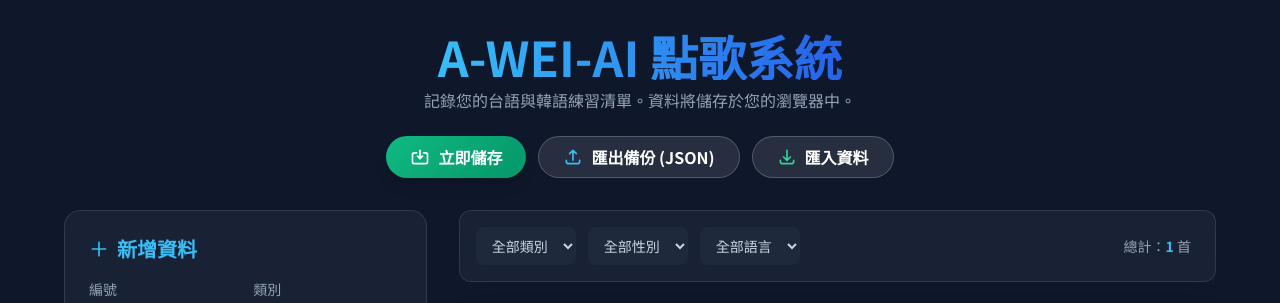
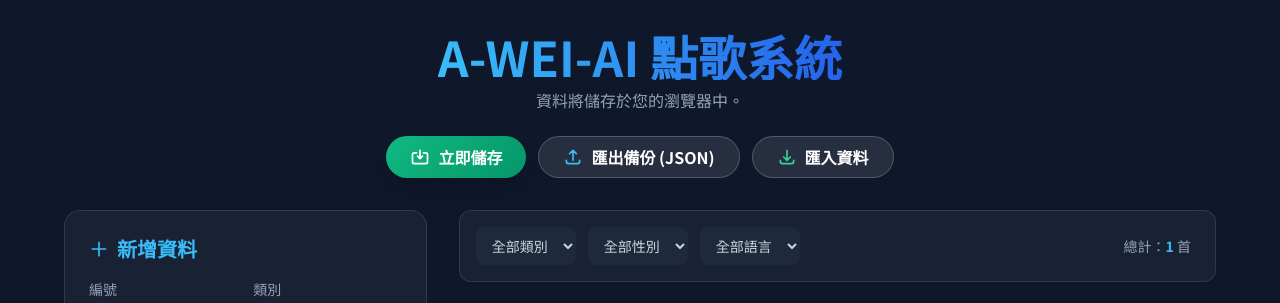
Before and after one commit to wwl6311553-debug/a-wei, a plain HTML site: page index.html in a window 1280 px wide. Shown: the top 303 px of the page. Drawn offline with nearby package versions, Linux system fonts and the light colour scheme.

Commit message:
Add files via upload
3

```diff
--- a/index.html
+++ b/index.html
@@ -76,7 +76,7 @@
             <h1 class="text-4xl md:text-5xl font-bold mb-2 bg-clip-text text-transparent bg-gradient-to-r from-sky-400 to-blue-600">
                 A-WEI-AI 點歌系統
             </h1>
-            <p class="text-slate-400 mb-6 font-medium">記錄您的台語與韓語練習清單。資料將儲存於您的瀏覽器中。</p>
+            <p class="text-slate-400 mb-6 font-medium">資料將儲存於您的瀏覽器中。</p>
 
             <!-- Actions Bar -->
             <div class="flex flex-wrap justify-center gap-3">
```
